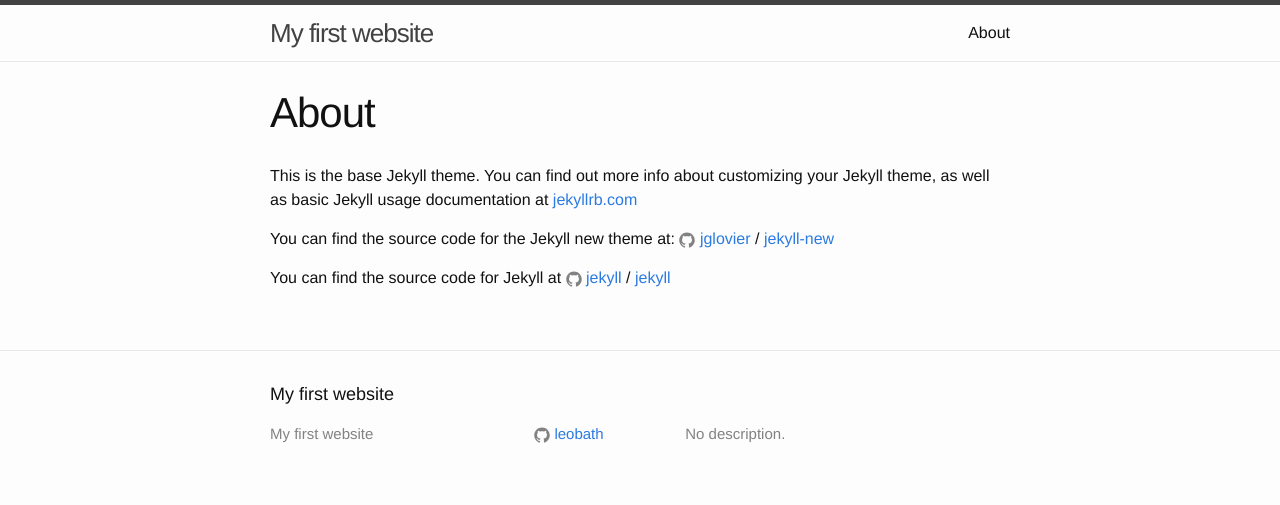
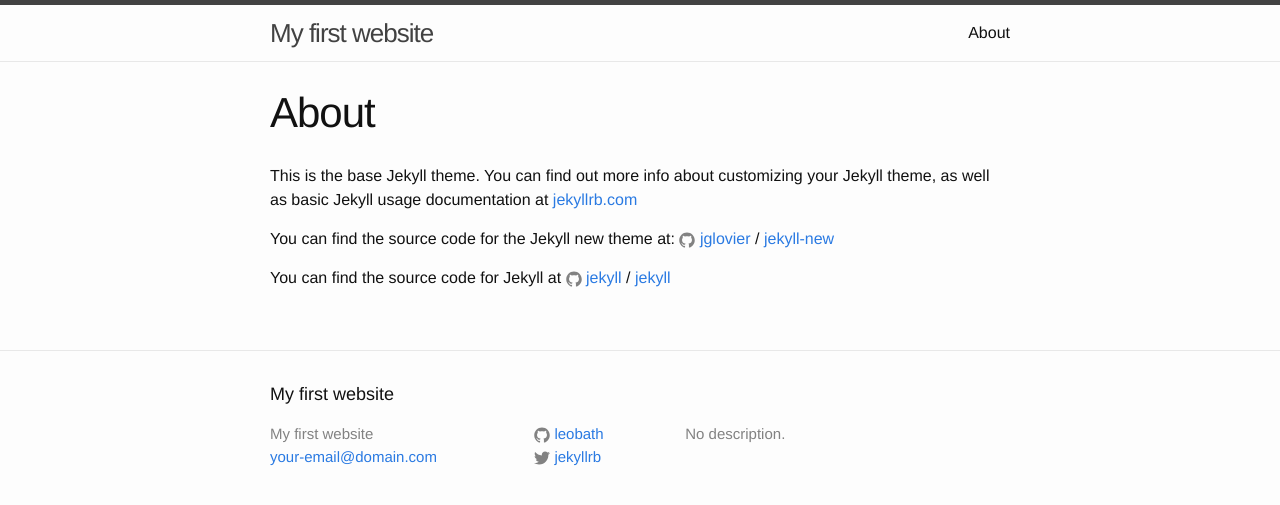
Before and after one commit to leobath/leobath.github.io, a Jekyll site: the page built from about.md, in a window 1280 px wide. Shown: the top 505 px of the page. Built offline with Jekyll 4.4.1, drawn with Linux system fonts in a browser that asks for light colours.

Commit message:
Update _config.yml

```diff
--- a/_config.yml
+++ b/_config.yml
@@ -7,12 +7,12 @@
 
 # Site settings
 title: My first website
-email:
+email: your-email@domain.com
 description: > # this means to ignore newlines until "baseurl:"
   No description.
 baseurl: "" # the subpath of your site, e.g. /blog
 url: "https://leobath.github.io" # the base hostname & protocol for your site
-twitter_username:
+twitter_username: jekyllrb
 github_username:  leobath
 
 # Build settings
```
